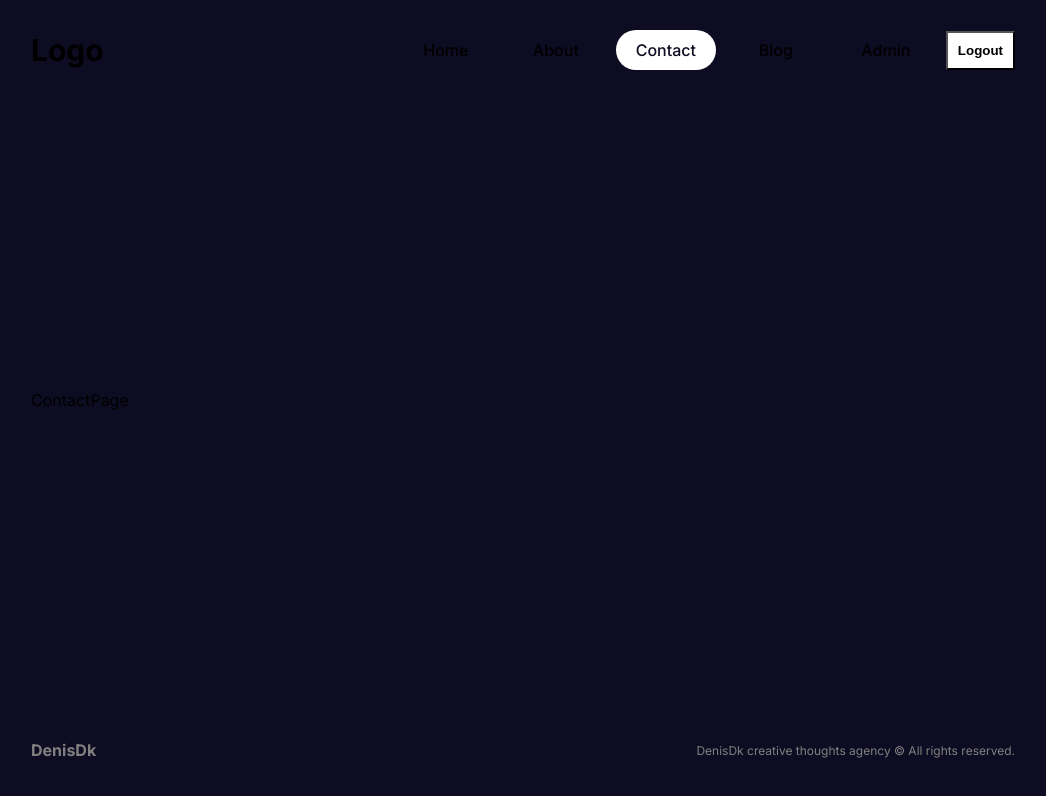
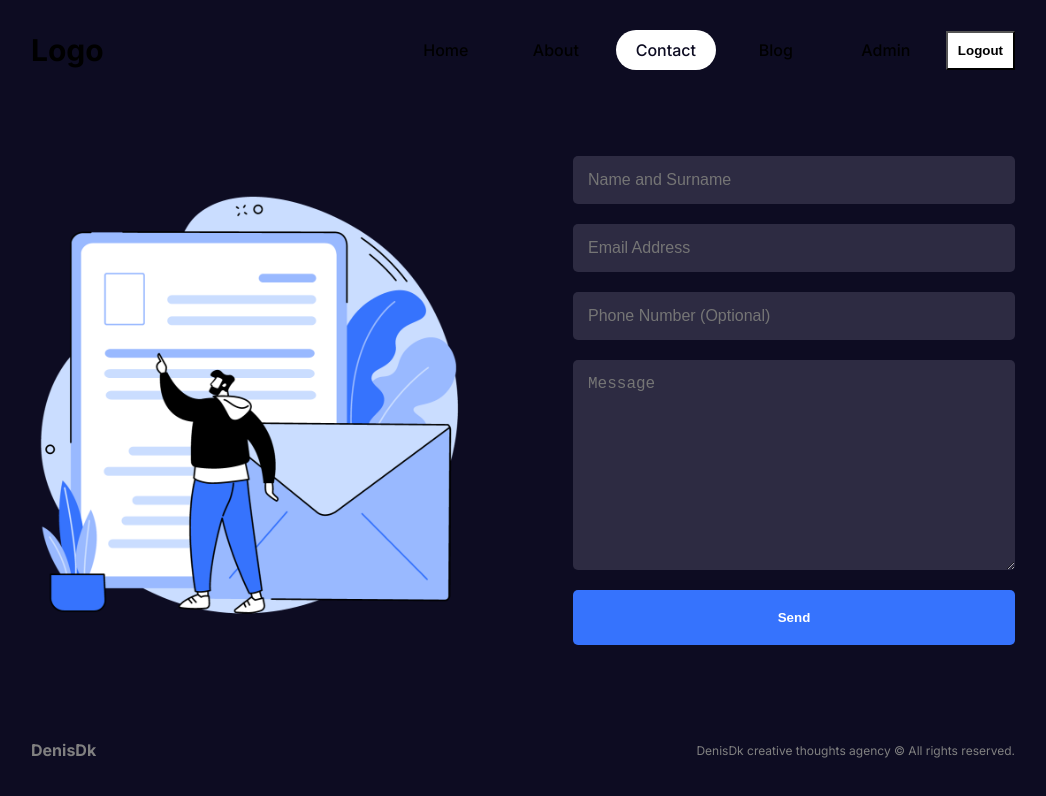
Before and after one commit to DenisDK/Full-stack-Website, a Next.js app: page /contact in a window 1280 px wide. Shown: the top 796 px of the page, without its empty margins (117-1163 px from the left). Built offline with nearby package versions, Linux system fonts and the light colour scheme.

Commit message:
Create Contact page

```diff
--- /dev/null
+++ b/src/app/contact/contact.module.css
@@ -0,0 +1,57 @@
+.container {
+   display: flex;
+   align-items: center;
+   gap: 100px;
+ }
+
+ .imgContainer {
+   flex: 1;
+   height: 500px;
+   position: relative;
+ }
+
+ .img {
+   object-fit: contain;
+ }
+
+ .formContainer {
+   flex: 1;
+ }
+
+ .form {
+   display: flex;
+   flex-direction: column;
+   gap: 20px;
+ }
+
+ .form input,
+ .form textarea {
+   padding: 15px; /*20px*/
+   font-size: 16px;
+   border-radius: 5px;
+   border: none;
+   outline: none;
+   background-color: var(--bgSoft);
+   color: var(--text);
+ }
+
+ .form button {
+   padding: 20px;
+   background-color: var(--btn);
+   color: var(--text);
+   font-weight: bold;
+   border: none;
+   border-radius: 5px;
+   cursor: pointer;
+   transition: .3s;
+ }
+
+ .form button:hover {
+   background: #2a61e0;
+ }
+
+ @media (max-width: 768px) {
+   .container {
+     flex-direction: column;
+   }
+ }
--- a/src/app/contact/page.jsx
+++ b/src/app/contact/page.jsx
@@ -1,5 +1,35 @@
 import React from "react";
+import styles from "./contact.module.css";
+import Image from "next/image";
 
 export default function ContactPage() {
-  return <div>ContactPage</div>;
+  return (
+    <div className={styles.container}>
+      <div className={styles.imgContainer}>
+        <Image
+          src="/contact.png"
+          alt="contact img"
+          fill
+          sizes="(max-width: 768px) 100vw, (max-width: 1200px) 50vw, 33vw"
+          priority={true} // {false} | {true}
+          className={styles.img}
+        />
+      </div>
+      <div className={styles.formContainer}>
+        <form action="" className={styles.form}>
+          <input type="text" placeholder="Name and Surname" />
+          <input type="text" placeholder="Email Address" />
+          <input type="text" placeholder="Phone Number (Optional)" />
+          <textarea
+            name=""
+            id=""
+            cols="30"
+            rows="10"
+            placeholder="Message"
+          ></textarea>
+          <button>Send</button>
+        </form>
+      </div>
+    </div>
+  );
 }
```
